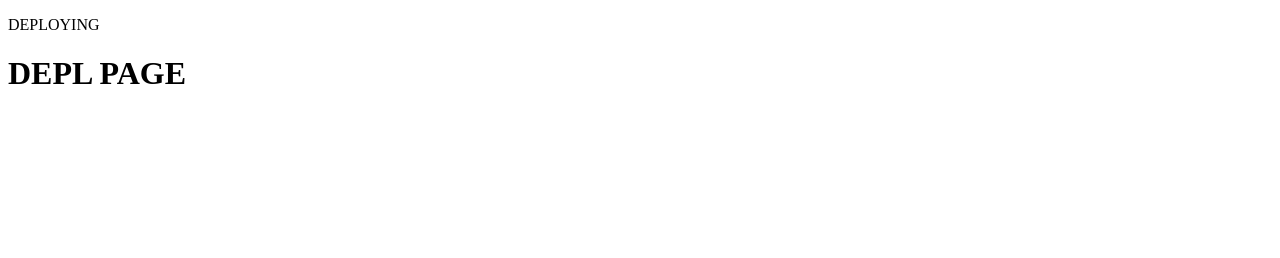
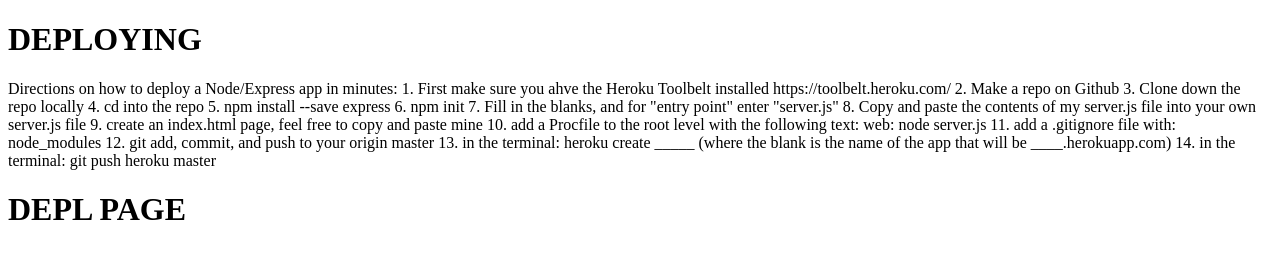
Before and after one commit to veeweeherman/testdeploy, a website: page index.html in a window 1280 px wide. Drawn offline with Linux system fonts and the light colour scheme.

Commit message:
adding direction to html page

```diff
--- a/index.html
+++ b/index.html
@@ -3,8 +3,41 @@
   <head>
 
     <title>testing</title>
-    <p>DEPLOYING</p>
+    <h1>DEPLOYING</h1>
+<p>
 
+Directions on how to deploy a Node/Express app in minutes:
+
+1. First make sure you ahve the Heroku Toolbelt installed https://toolbelt.heroku.com/
+
+2. Make a repo on Github
+
+3. Clone down the repo locally
+
+4. cd into the repo
+
+5. npm install --save express
+
+6. npm init
+
+7. Fill in the blanks, and for "entry point" enter "server.js"
+
+8. Copy and paste the contents of my server.js file into your own server.js file
+
+9. create an index.html page, feel free to copy and paste mine
+
+10. add a Procfile to the root level with the following text: web: node server.js
+
+11. add a .gitignore file with: node_modules
+
+12. git add, commit, and push to your origin master
+
+13. in the terminal: heroku create _____ (where the blank is the name of the app that will be ____.herokuapp.com)
+
+14. in the terminal: git push heroku master
+
+
+</p>
   </head>
   <body>
     <h1>DEPL PAGE</h1>
```
